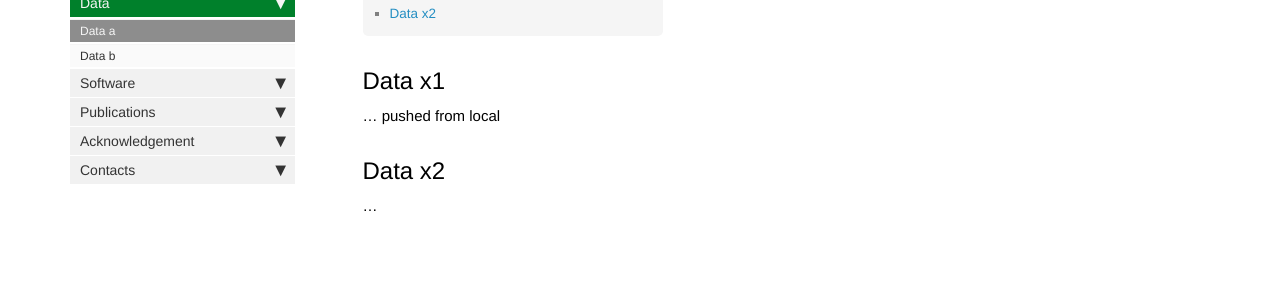
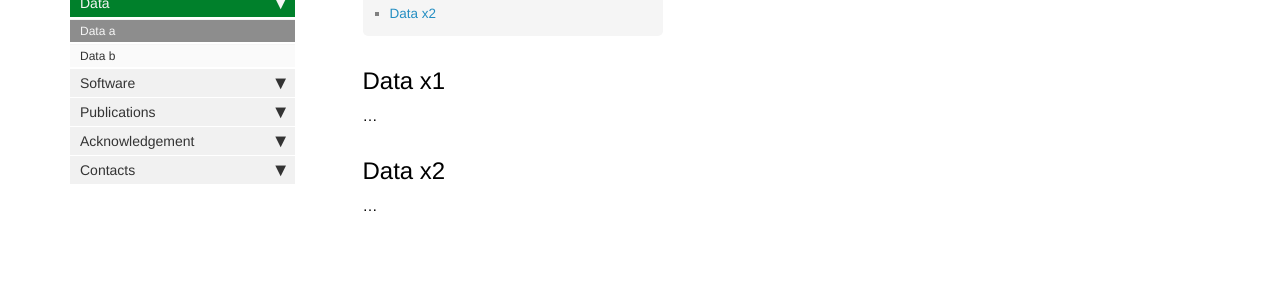
Before and after one commit to tgirke/editagenome, a Jekyll site: the page built from mydoc/mydoc_data01.md, in a window 1280 px wide. Shown: the part 219-519 px from the top of the page. Built offline with Jekyll 4.4.1, drawn with Linux system fonts in a browser that asks for light colours; nearby versions of some CDN libraries; comment, search, counter and statistics services are not loaded.

Commit message:
some edits

```diff
--- a/mydoc/mydoc_data01.md
+++ b/mydoc/mydoc_data01.md
@@ -5,7 +5,7 @@ last_updated: 21-July-16
 
 ## Data x1
 
-... pushed from local
+...
 
 ## Data x2
 
```
Also changed, not shown: _vignettes/04_Data/mydoc_data01.md (+1 -1 lines), 3 other files.
